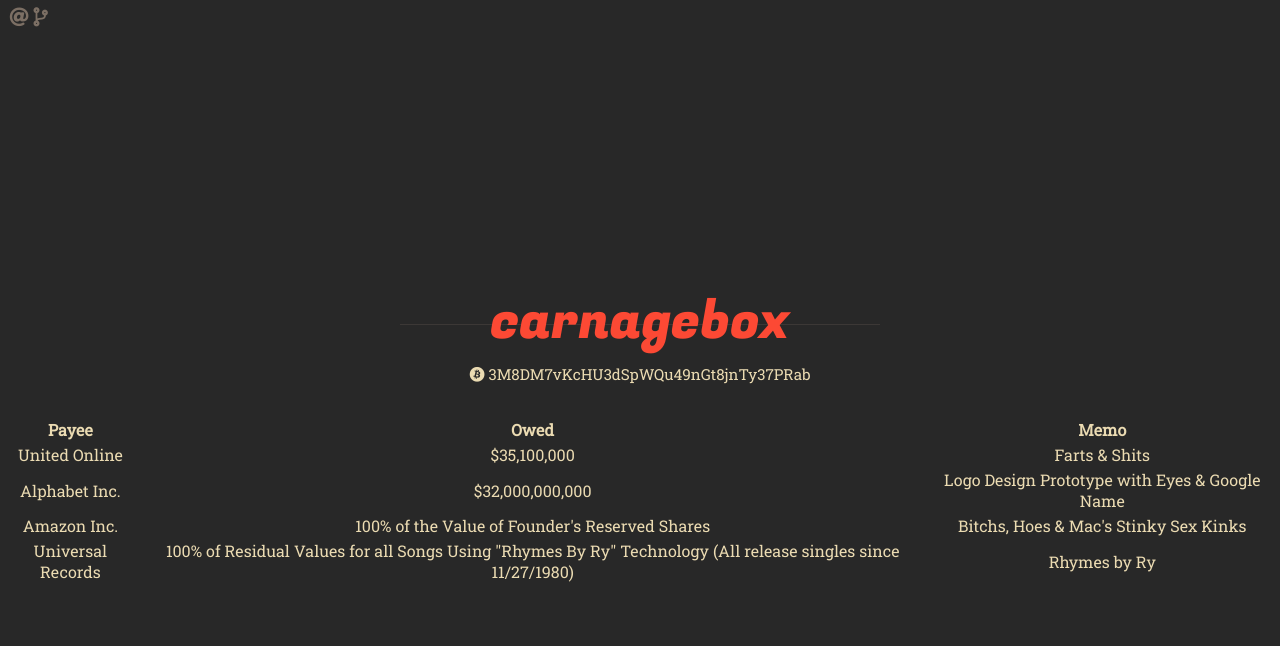
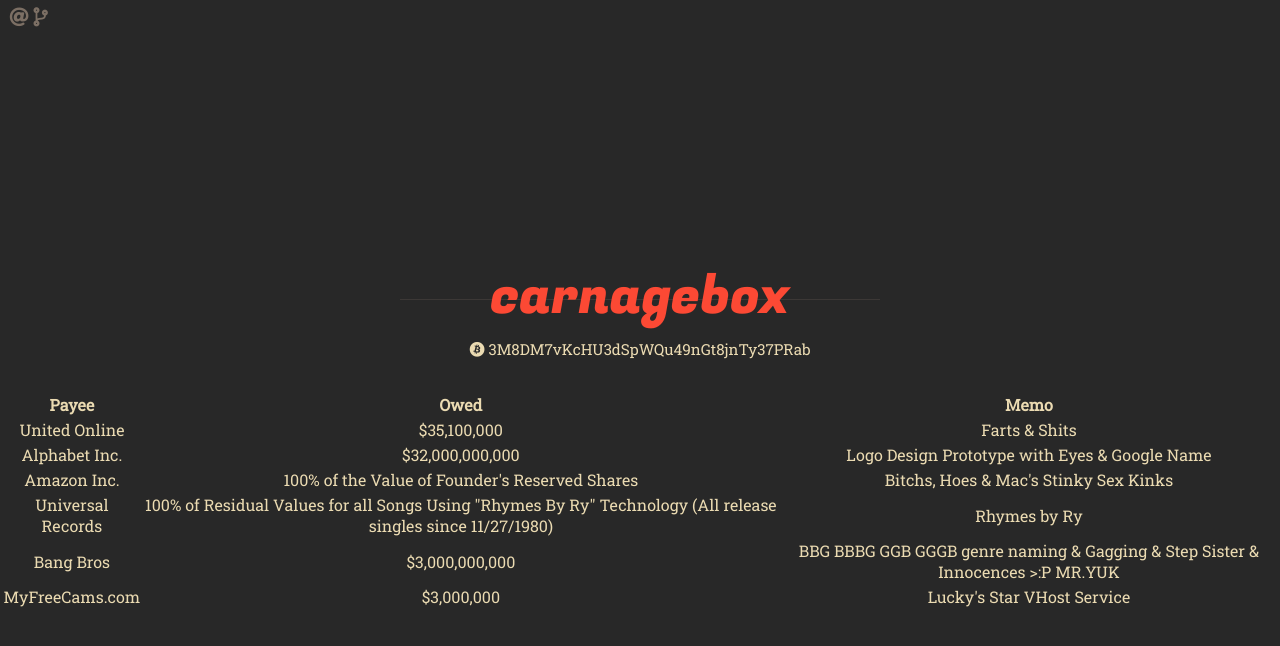
Before and after one commit to carnagebox/carnagebox.github.io, a Jekyll site: the page built from index.html, in a window 1280 px wide. Shown: the top 646 px of the page. Built offline with Jekyll 4.4.1, drawn with Linux system fonts in a browser that asks for light colours; nearby versions of some CDN libraries.

Commit message:
Added bang bros and MFC to invoice

```diff
--- a/index.html
+++ b/index.html
@@ -47,6 +47,16 @@
         <td>100% of Residual Values for all Songs Using "Rhymes By Ry" Technology (All release singles since 11/27/1980)</td>
         <td>Rhymes by Ry</td>
       </tr>
+      <tr>
+        <td>Bang Bros</td>
+        <td>$3,000,000,000</td>
+        <td>BBG BBBG GGB GGGB genre naming &amp; Gagging &amp; Step Sister &amp; Innocences >:P MR.YUK</td>
+      </tr>
+      <tr>
+        <td>MyFreeCams.com</td>
+        <td>$3,000,000</td>
+        <td>Lucky's Star VHost Service</td>
+      </tr>
     </tbody>
   </table>
 </div>
```
